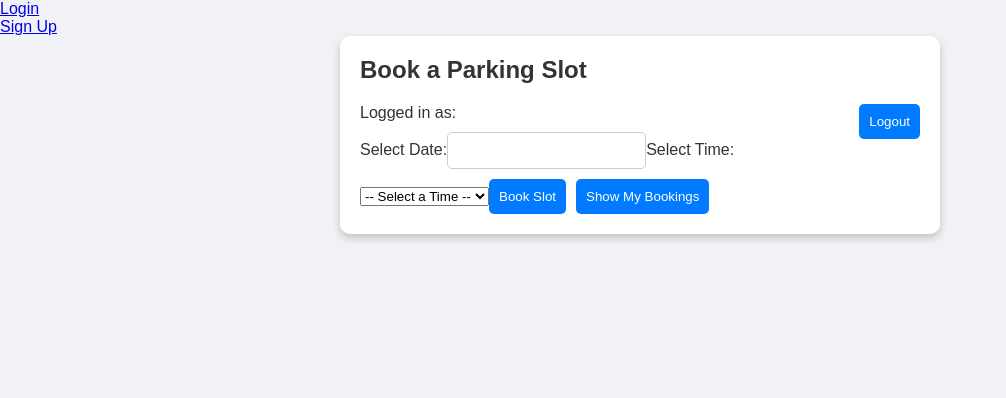
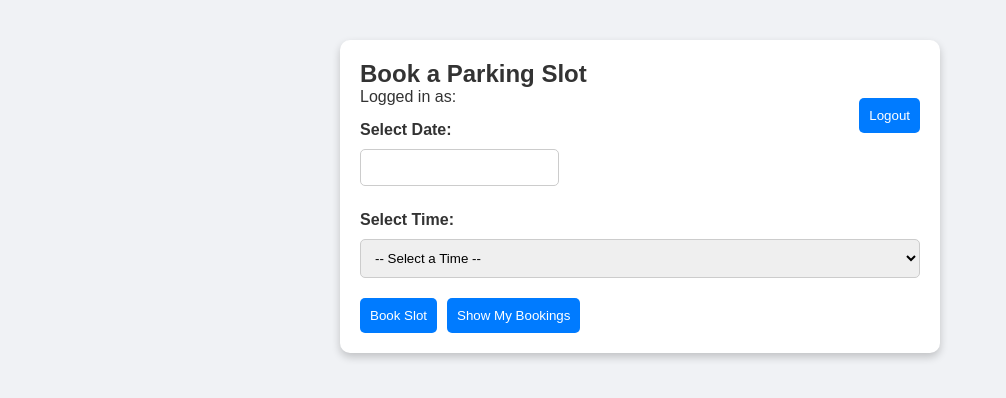
Before and after one commit to HammadMubarik/-professional-practise, a React (Create React App) app in the folder client/: page /home in a window 1280 px wide. Shown: the top 398 px of the page, without its empty margins (0-1006 px from the left). Built offline with nearby package versions, Linux system fonts and the light colour scheme.

Commit message:
more changes

```diff
--- a/client/src/App.css
+++ b/client/src/App.css
@@ -0,0 +1,46 @@
+body {
+    margin: 0;
+    padding: 0;
+    font-family: "Segoe UI", Tahoma, Geneva, Verdana, sans-serif;
+    background-color: #f0f2f5;
+  }
+
+  .container {
+    max-width: 700px;
+    margin: 40px auto;
+    padding: 30px;
+    background: #ffffff;
+    border-radius: 10px;
+    box-shadow: 0 0 15px rgba(0, 0, 0, 0.1);
+  }
+
+  button {
+    background-color: #007bff;
+    color: white;
+    border: none;
+    padding: 10px 15px;
+    margin-top: 10px;
+    cursor: pointer;
+    border-radius: 5px;
+  }
+
+  button:hover {
+    background-color: #0056b3;
+  }
+
+  label {
+    display: block;
+    margin-top: 15px;
+    font-weight: bold;
+  }
+
+  select,
+  input[type="email"],
+  input[type="password"] {
+    width: 100%;
+    padding: 10px;
+    margin-top: 5px;
+    margin-bottom: 10px;
+    border: 1px solid #ccc;
+    border-radius: 5px;
+  }
--- a/client/src/App.js
+++ b/client/src/App.js
@@ -1,20 +1,20 @@
 import React from "react";
-import { BrowserRouter as Router, Routes, Route } from "react-router-dom";
+import { Routes, Route } from "react-router-dom";
 import LoginPage from "./pages/LoginPage";
 import SignupPage from "./pages/SignupPage";
 import HomePage from "./pages/HomePage";
-import Navbar from "./components/Navbar";
+import "./App.css";
+import "./styles/global.css";
 
 function App() {
   return (
-    <Router>
-      <Navbar />
+    <div>
       <Routes>
         <Route path="/" element={<LoginPage />} />
         <Route path="/signup" element={<SignupPage />} />
         <Route path="/home" element={<HomePage />} />
       </Routes>
-    </Router>
+    </div>
   );
 }
 
--- a/client/src/components/Navbar.js
+++ /dev/null
@@ -1,16 +0,0 @@
-import React from "react";
-import { Link } from "react-router-dom";
-import "../styles/Navbar.css";  // Import Navbar-specific CSS
-
-function Navbar() {
-  return (
-    <nav>
-      <ul>
-        <li><Link to="/">Login</Link></li>
-        <li><Link to="/signup">Sign Up</Link></li>
-      </ul>
-    </nav>
-  );
-}
-
-export default Navbar;
--- a/client/src/index.css
+++ /dev/null
@@ -1,13 +0,0 @@
-body {
-  margin: 0;
-  font-family: -apple-system, BlinkMacSystemFont, 'Segoe UI', 'Roboto', 'Oxygen',
-    'Ubuntu', 'Cantarell', 'Fira Sans', 'Droid Sans', 'Helvetica Neue',
-    sans-serif;
-  -webkit-font-smoothing: antialiased;
-  -moz-osx-font-smoothing: grayscale;
-}
-
-code {
-  font-family: source-code-pro, Menlo, Monaco, Consolas, 'Courier New',
-    monospace;
-}
--- a/client/src/index.js
+++ b/client/src/index.js
@@ -1,11 +1,11 @@
 import React from "react";
 import ReactDOM from "react-dom/client";
+import { BrowserRouter } from "react-router-dom";
 import App from "./App";
-import "./styles/global.css";
 
 const root = ReactDOM.createRoot(document.getElementById("root"));
 root.render(
-  <React.StrictMode>
+  <BrowserRouter>
     <App />
-  </React.StrictMode>
+  </BrowserRouter>
 );
--- a/client/src/pages/HomePage.js
+++ b/client/src/pages/HomePage.js
@@ -6,9 +6,8 @@ import "react-datepicker/dist/react-datepicker.css";
 function HomePage() {
   const [selectedDate, setSelectedDate] = useState(null);
   const [selectedTime, setSelectedTime] = useState("");
-  const [availableSlots, setAvailableSlots] = useState([]);
+  const [counts, setCounts] = useState({ available: 0, booked: 0 });
   const [bookingStatus, setBookingStatus] = useState("");
-  const [counts, setCounts] = useState({ available: 0, booked: 0 });
   const [userBookings, setUserBookings] = useState([]);
   const [showBookings, setShowBookings] = useState(false);
 
@@ -35,7 +34,6 @@ function HomePage() {
         }
       });
 
-      setAvailableSlots(response.data.availableSlots);
       setCounts({
         available: response.data.availableCount,
         booked: response.data.bookedCount
@@ -100,21 +98,18 @@ function HomePage() {
       <p>Logged in as: <strong>{userEmail}</strong></p>
 
       <label>Select Date:</label>
-      <DatePicker selected={selectedDate} onChange={(date) => setSelectedDate(date)} minDate={new Date()} />
+      <DatePicker selected={selectedDate} onChange={setSelectedDate} minDate={new Date()} />
 
       <label>Select Time:</label>
       <select value={selectedTime} onChange={(e) => setSelectedTime(e.target.value)}>
         <option value="">-- Select a Time --</option>
-        <option value="08:00 AM">8:00 - 9:00 AM</option>
-        <option value="09:00 AM">9:00 - 10:00 AM</option>
-        <option value="10:00 AM">10:00 - 11:00 AM</option>
-        <option value="11:00 AM">11:00 - 12:00 PM</option>
-        <option value="12:00 PM">12:00 - 1:00 PM</option>
-        <option value="1:00 PM">1:00 - 2:00 PM</option>
-        <option value="2:00 PM">2:00 - 3:00 PM</option>
-        <option value="3:00 PM">3:00 - 4:00 PM</option>
-        <option value="4:00 PM">4:00 - 5:00 PM</option>
-        <option value="5:00 PM">5:00 - 6:00 PM</option>
+        {[
+          "08:00 AM", "09:00 AM", "10:00 AM", "11:00 AM",
+          "12:00 PM", "1:00 PM", "2:00 PM", "3:00 PM",
+          "4:00 PM", "5:00 PM"
+        ].map((time) => (
+          <option key={time} value={time}>{time}</option>
+        ))}
       </select>
 
       {selectedDate && selectedTime && (
--- a/client/src/styles/Auth.css
+++ b/client/src/styles/Auth.css
@@ -8,23 +8,23 @@
     text-align: center;
   }
 
-  h2 {
+  .auth-container h2 {
     margin-bottom: 20px;
   }
 
-  form {
+  .auth-container form {
     display: flex;
     flex-direction: column;
   }
 
-  input {
+  .auth-container input {
     margin: 10px 0;
     padding: 10px;
     border: 1px solid #ccc;
     border-radius: 5px;
   }
 
-  button {
+  .auth-container button {
     padding: 10px;
     background-color: #007bff;
     color: white;
@@ -34,10 +34,11 @@
     transition: background 0.3s ease;
   }
 
-  button:hover {
+  .auth-container button:hover {
     background-color: #0056b3;
   }
 
   .error {
     color: red;
+    margin-bottom: 10px;
   }
--- a/client/src/styles/Navbar.css
+++ /dev/null
@@ -1,26 +0,0 @@
-.navbar {
-    background: #007bff;
-    padding: 15px;
-    text-align: center;
-  }
-
-  .navbar ul {
-    list-style: none;
-    display: flex;
-    justify-content: center;
-    gap: 20px;
-  }
-
-  .navbar ul li {
-    display: inline;
-  }
-
-  .navbar ul li a {
-    color: white;
-    text-decoration: none;
-    font-weight: bold;
-  }
-
-  .navbar ul li a:hover {
-    text-decoration: underline;
-  }
--- a/client/src/styles/global.css
+++ b/client/src/styles/global.css
@@ -1,4 +1,4 @@
-/* Reset some default styles */
+/* Reset & base styles */
 * {
   margin: 0;
   padding: 0;
@@ -6,35 +6,40 @@
   font-family: Arial, sans-serif;
 }
 
-  /* Global styles */
 body {
   background-color: #f0f2f5;
   color: #333;
 }
 
-  /* Centered container */
+/* Main content container (used in HomePage) */
 .container {
   max-width: 600px;
-    margin: auto;
+  margin: 40px auto;
   padding: 20px;
   background: white;
   border-radius: 10px;
   box-shadow: 0 4px 8px rgba(0, 0, 0, 0.2);
 }
 
-  /* Form styling */
-  form {
-    display: flex;
-    flex-direction: column;
+/* Form styling (optional if already in Auth.css) */
+label {
+  margin-top: 15px;
+  font-weight: bold;
+  display: block;
 }
 
-  input {
+select,
+input[type="text"],
+input[type="email"],
+input[type="password"] {
   margin: 10px 0;
   padding: 10px;
   border: 1px solid #ccc;
   border-radius: 5px;
+  width: 100%;
 }
 
+/* Reusable button styles */
 button {
   padding: 10px;
   background-color: #007bff;
@@ -42,6 +47,7 @@
   border: none;
   cursor: pointer;
   border-radius: 5px;
+  margin-top: 10px;
   transition: background 0.3s ease;
 }
 
```
Also changed, not shown: 2 other files (tests, documents, lock files or other folders). Lines whose indentation alone changed are shown as unchanged.
